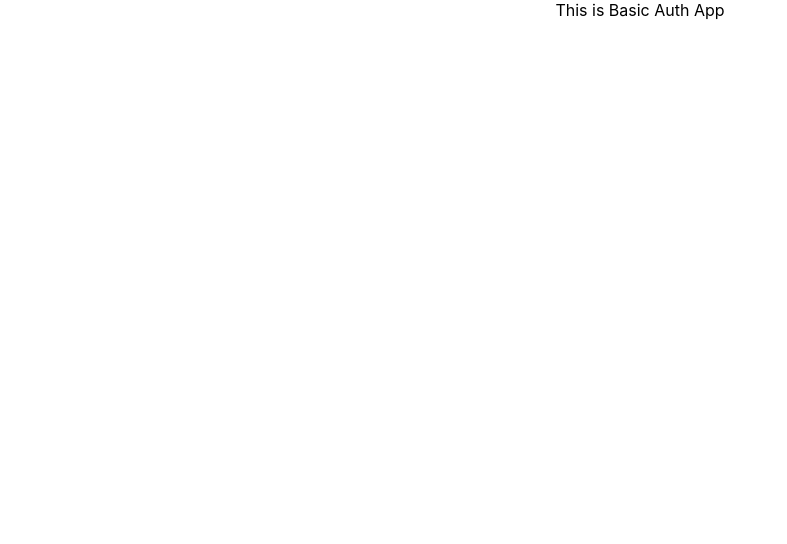
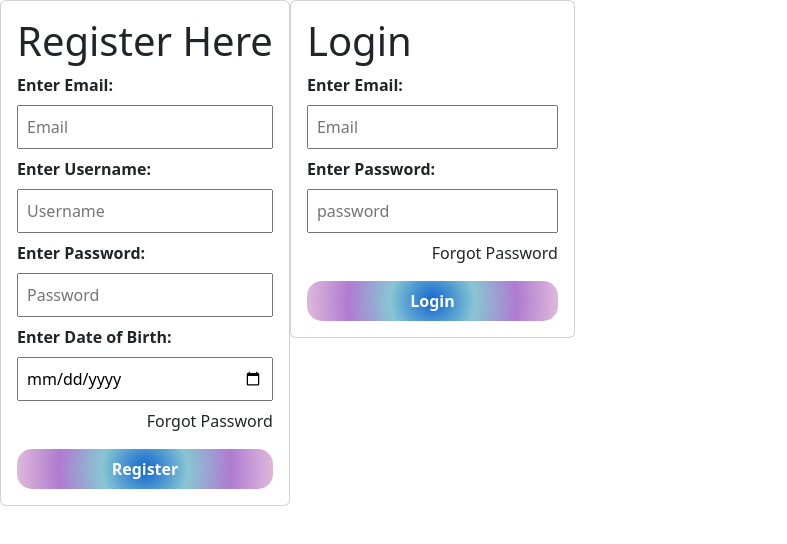
Before and after one commit to RamisettyKarunasree-wal/User-Management-FE, a React (Create React App) app: page / in a window 1280 px wide. Shown: the top 544 px of the page, without its empty margins (0-787 px from the left). Built offline with nearby package versions, Linux system fonts and the light colour scheme.

Commit message:
added login and register UI

```diff
--- a/package.json
+++ b/package.json
@@ -6,9 +6,13 @@
     "@testing-library/jest-dom": "^5.17.0",
     "@testing-library/react": "^13.4.0",
     "@testing-library/user-event": "^13.5.0",
+    "axios": "^1.7.7",
+    "bootstrap": "^5.3.3",
     "react": "^18.3.1",
     "react-dom": "^18.3.1",
+    "react-router-dom": "^6.26.1",
     "react-scripts": "5.0.1",
+    "reactstrap": "^9.2.2",
     "web-vitals": "^2.1.4"
   },
   "scripts": {
--- a/src/App.css
+++ b/src/App.css
@@ -1,3 +1,15 @@
-.App {
-  text-align: center;
+.links {
+  color: black;
+  text-decoration: none;
 }
+
+.login-btn {
+  background: radial-gradient(circle, #1066cf, #88c6d3, #af7bd1, #dfbbdb);
+  color: white;
+  font-weight: bold;
+  border: none;
+  border-radius: 15px;
+}
+.min-w-50 {
+  min-width: 30%;
+}
--- a/src/App.js
+++ b/src/App.js
@@ -1,7 +1,15 @@
 import "./App.css";
+import "bootstrap/dist/css/bootstrap.min.css";
+import Register from "./Register";
+import Login from "./Login";
 
 function App() {
-  return <div className="App">This is Basic Auth App</div>;
+  return (
+    <div className="d-flex">
+      <Register />
+      <Login />
+    </div>
+  );
 }
 
 export default App;
--- /dev/null
+++ b/src/Login.jsx
@@ -0,0 +1,50 @@
+/* eslint-disable import/no-extraneous-dependencies */
+import React from "react";
+import { Card } from "reactstrap";
+
+export default function Login() {
+  const getUser = (event) => {
+    event.preventDefault();
+    console.log("TODO: Login User Functionality to be added");
+  };
+
+  return (
+    <div className="d-flex align-items-center justify-content-center h-100">
+      <div className="min-w-50 w-sm-75 w-md-50">
+        <Card body>
+          <h1>Login</h1>
+          <form onSubmit={getUser}>
+            <div className="form-label">
+              <b>Enter Email:</b>
+            </div>
+            <input
+              type="email"
+              placeholder="Email"
+              name="email"
+              required
+              className="w-100 p-2 mb-2"
+            />
+            <br />
+            <div className="form-label">
+              <b>Enter Password:</b>
+            </div>
+            <input
+              type="password"
+              placeholder="password"
+              name="password"
+              required
+              className="w-100 p-2 mb-2"
+            />
+            <br />
+            <div className="d-flex justify-content-end">
+              <p className="text-end">Forgot Password</p>
+            </div>
+            <button type="submit" className="login-btn p-2 mx-auto w-100">
+              Login
+            </button>
+          </form>
+        </Card>
+      </div>
+    </div>
+  );
+}
--- /dev/null
+++ b/src/Register.jsx
@@ -0,0 +1,71 @@
+import React from "react";
+import { Card } from "reactstrap";
+
+export default function Register() {
+  const addUser = (event) => {
+    console.log("TODO: need to write addUser functionality");
+  };
+
+  return (
+    <div className="d-flex align-items-center justify-content-center h-100">
+      <div className="min-w-50 w-sm-75 w-md-50">
+        <Card body>
+          <h1>Register Here</h1>
+          <form onSubmit={addUser}>
+            <div className="form-label">
+              <b>Enter Email:</b>
+            </div>
+            <input
+              type="email"
+              placeholder="Email"
+              name="email"
+              required
+              className="w-100 p-2 mb-2"
+            />
+            <br />
+            <div className="form-label">
+              <b>Enter Username:</b>
+            </div>
+            <input
+              type="text"
+              placeholder="Username"
+              name="name"
+              required
+              className="w-100 p-2 mb-2"
+            />
+            <br />
+            <div className="form-label ">
+              <b>Enter Password:</b>
+            </div>
+            <input
+              type="password"
+              placeholder="Password"
+              name="password"
+              required
+              className="w-100 p-2 mb-2"
+            />
+            <br />
+            <div className="form-label">
+              <b>Enter Date of Birth:</b>
+            </div>
+            <input
+              type="date"
+              placeholder="dob"
+              name="dob"
+              required
+              className="w-100 p-2 mb-2"
+            />
+            <br />
+            <div className="d-flex justify-content-end">
+              <p className="text-end">Forgot Password</p>
+            </div>
+
+            <button type="submit" className="login-btn p-2 mx-auto w-100">
+              Register
+            </button>
+          </form>
+        </Card>
+      </div>
+    </div>
+  );
+}
```
Also changed, not shown: 1 other file (tests, documents, lock files or other folders).
